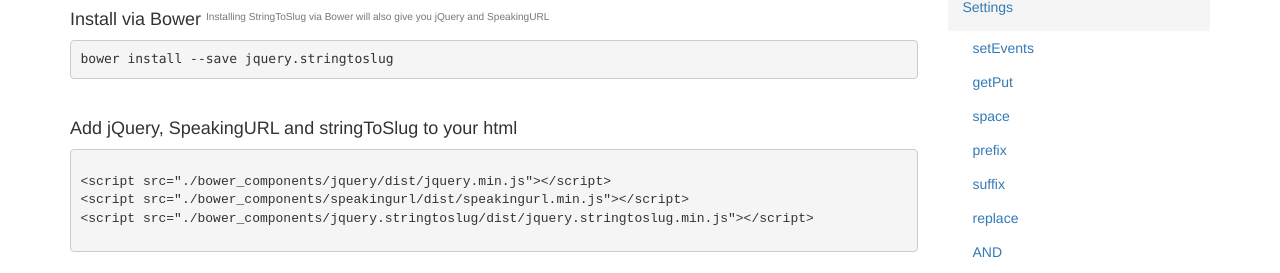
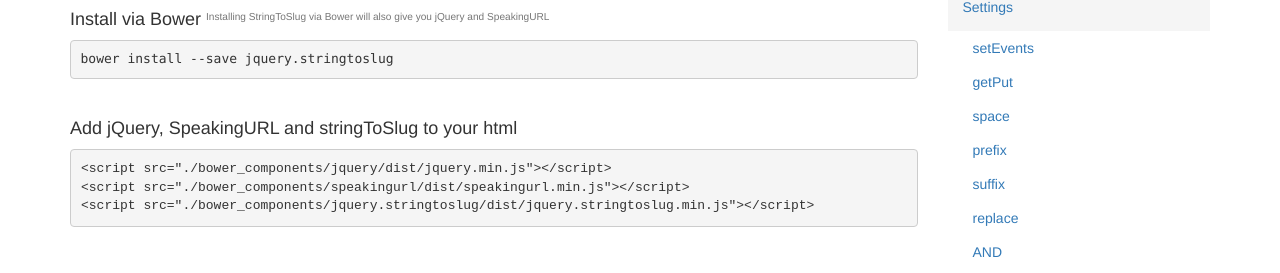
Before and after one commit to leocaseiro/jQuery-Plugin-stringToSlug, a plain HTML site: page index.html in a window 1280 px wide. Shown: the part 527-800 px from the top of the page. Drawn offline with nearby package versions, Linux system fonts and the light colour scheme.

Commit message:
syntax highlight improvement

```diff
--- a/index.html
+++ b/index.html
@@ -73,6 +73,18 @@
         .nav.nav-subnav>li>a {
             padding: 7px 15px 7px 25px;
         }
+
+         pre.prettyprint {
+        	padding-left: 5px !important;
+        }
+
+        .highlight > pre.prettyprint {
+        	padding-left: 10px !important;
+        }
+        .highlight > pre.prettyprint > xmp {
+        	margin-top: 5px !important;
+        	margin-bottom: 5px !important;
+        }
     </style>
 
     <!-- HTML5 shim and Respond.js for IE8 support of HTML5 elements and media queries -->
@@ -119,10 +131,10 @@
                     <pre><code>bower install --save jquery.stringtoslug</code></pre>
                 </div><br>
                 <h4>Add jQuery, SpeakingURL and stringToSlug to your html</h4>
-                <div class="highlight"><pre><code><xmp><script src="./bower_components/jquery/dist/jquery.min.js"></script>
+                <div class="highlight">
+<pre style="padding: 5px;" class="prettyprint"><xmp><script src="./bower_components/jquery/dist/jquery.min.js"></script>
 <script src="./bower_components/speakingurl/dist/speakingurl.min.js"></script>
-<script src="./bower_components/jquery.stringtoslug/dist/jquery.stringtoslug.min.js"></script></xmp></code></pre>
-
+<script src="./bower_components/jquery.stringtoslug/dist/jquery.stringtoslug.min.js"></script></xmp></pre>
                 </div>
             </section>
 
@@ -703,7 +715,7 @@
 <!-- Dependency SpeakingURL -->
 <script src="./bower_components/speakingurl/speakingurl.min.js"></script>
 <!-- stringToSlug -->
-<script type="text/javascript" src="./bower_components/jquery.stringtoslug/dist/jquery.stringToSlug.min.js"></script>
+<script type="text/javascript" src="./bower_components/jquery.stringtoslug/dist/jquery.stringtoslug.min.js"></script>
 
 <!-- Google Prettify  -->
 <script src="https://cdn.rawgit.com/google/code-prettify/master/loader/run_prettify.js"></script>
```
